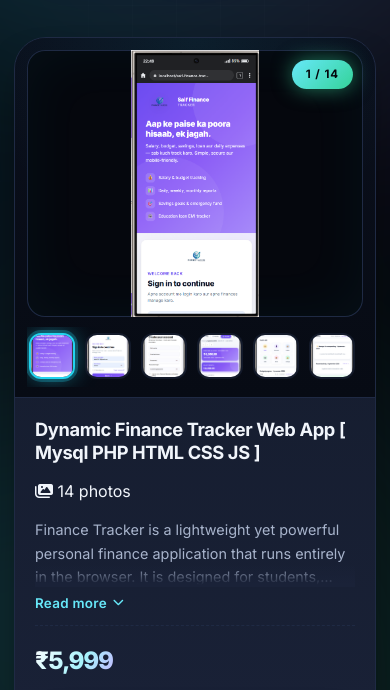
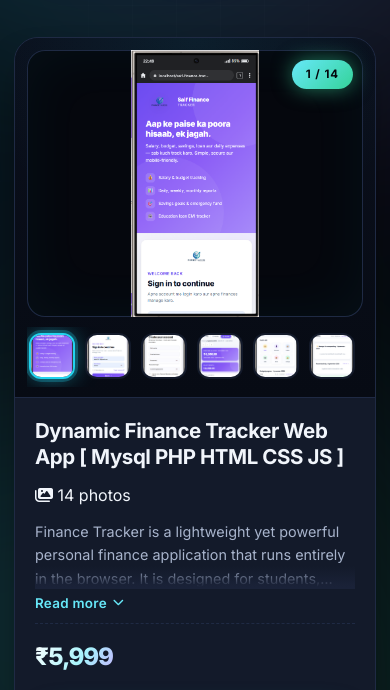
Before and after one commit to bytepi-genius/saif-sys, a plain HTML site: page project_sell/index.html in a window 390 px wide. Shown: the part 171-861 px from the top of the page. Drawn offline with Linux system fonts and the light colour scheme; files whose address does not match are found by name.

Commit message:
chore: update 2026-10-12 23:18

```diff
--- a/project_sell/style.css
+++ b/project_sell/style.css
@@ -274,6 +274,11 @@ body::after {
     transform var(--dur) var(--ease),
     box-shadow var(--dur) var(--ease),
     border-color var(--dur) var(--ease);
+  background: var(--surface);
+  border-radius: var(--r-xl);
+  overflow: hidden;
+  display: flex;
+  flex-direction: column;
 }
 
 /* Glow border on hover */
@@ -593,11 +598,13 @@ body::after {
   pointer-events: none;
 }
 
+/* Expanded state — full text visible */
 .product-desc.expanded {
   display: block;
   -webkit-line-clamp: unset;
-  max-height: 500px;
+  max-height: none;
   overflow: visible;
+  -webkit-box-orient: initial;
 }
 
 .desc-toggle {
@@ -671,12 +678,12 @@ body::after {
 
 /* Price row */
 .price-row {
-  display: flex;
+ display: flex;
   align-items: center;
   justify-content: space-between;
   gap: 12px;
-  margin-top: auto;
-  padding-top: 16px;
+  margin-top: auto;         /* ← yahi badla */
+  padding-top: 14px;
   border-top: 1px dashed var(--border);
 }
 
@@ -1328,6 +1335,7 @@ body::after {
   .product-grid {
     grid-template-columns: repeat(auto-fill, minmax(320px, 1fr));
     gap: 24px;
+    align-items: start;
   }
 }
 
@@ -1347,9 +1355,22 @@ body::after {
   .wa-header-btn { padding: 11px 20px; font-size: 0.9rem; }
 
   .product-grid { grid-template-columns: 1fr; gap: 22px; }
+.product-info {
+  padding: 22px 22px 22px;
+  display: flex;
+  flex-direction: column;
+  gap: 12px;
+  flex: 1;
+  min-height: 0;
+}.product-info { padding: 20px; }
+  .product-title {
+     font-size: 1.28rem;
+  font-weight: 700;
+  line-height: 1.3;
+  letter-spacing: -0.02em;
+  color: var(--text);
+  }
 
-  .product-info { padding: 20px; }
-  .product-title { font-size: 1.14rem; }
   .price-tag { font-size: 1.5rem; }
 
   .wa-product-btn { padding: 13px 16px; font-size: 0.9rem; }
```
